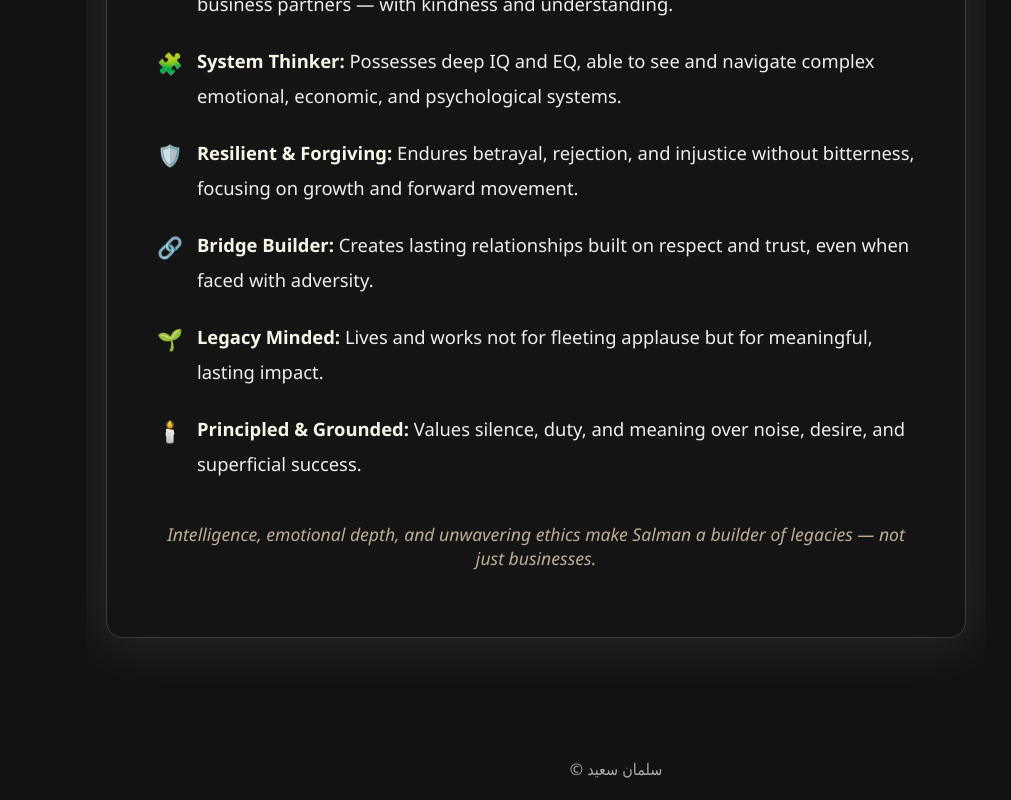
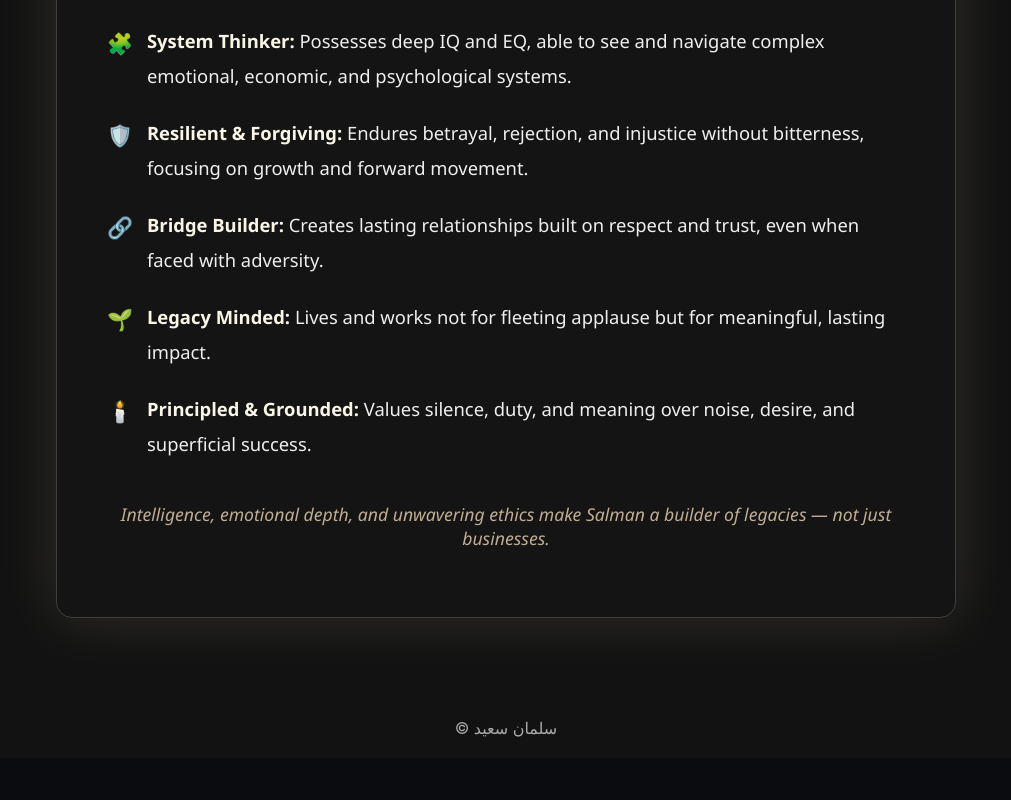
Before and after one commit to algosal/salmansaeed.us, a React (Create React App) app: page /character in a window 1280 px wide. Shown: the part 839-1639 px from the top of the page, without its empty margins (134-1145 px from the left). After the commit the page ends 1597 px from the top, so only its background shows below. Built offline with nearby package versions, Linux system fonts and the light colour scheme.

Commit message:
Centered Components on the Desktop

```diff
--- a/src/components/Character.jsx
+++ b/src/components/Character.jsx
@@ -1,23 +1,24 @@
 import React from "react";
-// import { NavLink } from "react-router-dom";
 import Navbar from "./Navbar";
 
-// === Consistent Styles (matches MeetSalman) ===
-
-const containerStyle = {
+const containerWrapperStyle = {
+  margin: "0 auto",
+  width: 1100,
+  minHeight: "100vh",
   display: "flex",
-  flexDirection: "column", // crucial for vertical layout
-  minHeight: "100vh",
+  flexDirection: "row",
   backgroundColor: "#121212",
   color: "#eee",
   fontFamily: "'Segoe UI', Tahoma, Geneva, Verdana, sans-serif",
+  paddingTop: 80, // to avoid header overlap
 };
 
 const headerStyle = {
   position: "fixed",
   top: 0,
-  left: 220,
-  right: 0,
+  left: "50%",
+  transform: "translateX(-50%)",
+  width: 1100,
   backgroundColor: "#121212",
   color: "#ffcc00",
   borderBottom: "1px solid #333",
@@ -31,14 +32,12 @@ const headerStyle = {
   boxSizing: "border-box",
 };
 
-const contentStyle = {
+const mainContentStyle = {
   flexGrow: 1,
-  padding: "60px 20px",
-  marginLeft: 220,
-  marginTop: 80,
   display: "flex",
   justifyContent: "center",
   alignItems: "center",
+  padding: "40px 20px",
 };
 
 const cardStyle = {
@@ -108,28 +107,23 @@ const footerStyle = {
   textAlign: "center",
   color: "#aaa",
   fontSize: "1rem",
-  // borderTop: "1px solid #333", // removed this line
-  marginLeft: "220px",
+  width: 1100,
+  margin: "40px auto 0",
 };
-
-// === Component ===
 
 const Character = () => {
   return (
-    <div style={containerStyle}>
-      {/* ✅ Mobile Navbar */}
-      <Navbar />
-
-      {/* ✅ Fixed Header */}
+    <div style={{ backgroundColor: "#121212", minHeight: "100vh" }}>
       <header style={headerStyle}>Character</header>
 
-      {/* ✅ Main Content */}
-      <div className="content" style={contentStyle}>
+      <div style={containerWrapperStyle}>
+        <Navbar />
+        <main style={mainContentStyle}>
           <div style={cardStyle}>
             <h1 style={headingStyle}>Character</h1>
             <p style={paragraphIntro}>
-            Salman Saeed’s essence shines through a blend of rare qualities that
-            define who he is beyond titles and achievements:
+              Salman Saeed’s essence shines through a blend of rare qualities
+              that define who he is beyond titles and achievements:
             </p>
             <ul style={listStyle}>
               <li style={listItem}>
@@ -144,8 +138,8 @@ const Character = () => {
                 <span style={emoji}>🎯</span>
                 <span>
                   <span style={qualityTitle}>Focused & Determined:</span> From a
-                young age, set clear goals like building businesses and creating
-                value, far ahead of his peers.
+                  young age, set clear goals like building businesses and
+                  creating value, far ahead of his peers.
                 </span>
               </li>
               <li style={listItem}>
@@ -175,17 +169,17 @@ const Character = () => {
               <li style={listItem}>
                 <span style={emoji}>🧩</span>
                 <span>
-                <span style={qualityTitle}>System Thinker:</span> Possesses deep
-                IQ and EQ, able to see and navigate complex emotional, economic,
-                and psychological systems.
+                  <span style={qualityTitle}>System Thinker:</span> Possesses
+                  deep IQ and EQ, able to see and navigate complex emotional,
+                  economic, and psychological systems.
                 </span>
               </li>
               <li style={listItem}>
                 <span style={emoji}>🛡️</span>
                 <span>
-                <span style={qualityTitle}>Resilient & Forgiving:</span> Endures
-                betrayal, rejection, and injustice without bitterness, focusing
-                on growth and forward movement.
+                  <span style={qualityTitle}>Resilient & Forgiving:</span>{" "}
+                  Endures betrayal, rejection, and injustice without bitterness,
+                  focusing on growth and forward movement.
                 </span>
               </li>
               <li style={listItem}>
@@ -199,16 +193,17 @@ const Character = () => {
               <li style={listItem}>
                 <span style={emoji}>🌱</span>
                 <span>
-                <span style={qualityTitle}>Legacy Minded:</span> Lives and works
-                not for fleeting applause but for meaningful, lasting impact.
+                  <span style={qualityTitle}>Legacy Minded:</span> Lives and
+                  works not for fleeting applause but for meaningful, lasting
+                  impact.
                 </span>
               </li>
               <li style={listItem}>
                 <span style={emoji}>🕯️</span>
                 <span>
-                <span style={qualityTitle}>Principled & Grounded:</span> Values
-                silence, duty, and meaning over noise, desire, and superficial
-                success.
+                  <span style={qualityTitle}>Principled & Grounded:</span>{" "}
+                  Values silence, duty, and meaning over noise, desire, and
+                  superficial success.
                 </span>
               </li>
             </ul>
@@ -217,44 +212,10 @@ const Character = () => {
               builder of legacies — not just businesses.
             </p>
           </div>
+        </main>
       </div>
 
-      {/* ✅ Footer */}
-      <footer className="footer" style={footerStyle}>
-        © سلمان سعید
-      </footer>
-
-      {/* ✅ Responsive overrides */}
-      <style>{`
-        @media (max-width: 768px) {
-          .sidebar {
-            display: none !important;
-          }
-          header {
-            position: fixed !important;
-            top: 50px !important;
-            left: 0 !important;
-            right: 0 !important;
-            width: 100% !important;
-            padding: 15px 20px !important;
-            font-size: 2rem !important;
-            border-bottom: 1px solid #333 !important;
-            z-index: 1500 !important;
-            height: 60px !important;
-            display: flex !important;
-            align-items: center !important;
-            box-sizing: border-box !important;
-          }
-          .content {
-            margin-left: 0 !important;
-            margin-top: 110px !important;
-            padding: 20px 15px !important;
-          }
-          .footer{
-            margin-left: 0 !important;
-          }
-        }
-      `}</style>
+      <footer style={footerStyle}>© سلمان سعید</footer>
     </div>
   );
 };
--- a/src/components/Gallery.jsx
+++ b/src/components/Gallery.jsx
@@ -4,7 +4,6 @@ import Navbar from "./Navbar";
 import salmanImg from "../assets/salman.jpg"; // replace with your actual path
 
 const galleryItems = [
-  // same items you provided...
   {
     src: "https://images.unsplash.com/photo-1504384308090-c894fdcc538d?auto=format&fit=crop&w=400&q=80",
     alt: "FinSln Holdings",
@@ -84,6 +83,7 @@ const galleryItems = [
 
 const Gallery = () => {
   return (
+    <div style={wrapperStyle}>
       <div style={containerStyle}>
         {/* ✅ Mobile Navbar */}
         <Navbar />
@@ -95,7 +95,11 @@ const Gallery = () => {
         <main className="content" style={contentStyle}>
           <div className="gallery-grid" style={galleryGridStyle}>
             {galleryItems.map(({ src, alt, caption }, index) => (
-            <div className="gallery-item" style={galleryItemStyle} key={index}>
+              <div
+                className="gallery-item"
+                style={galleryItemStyle}
+                key={index}
+              >
                 <img
                   src={src}
                   alt={alt}
@@ -138,6 +142,7 @@ const Gallery = () => {
           }
         `}</style>
       </div>
+    </div>
   );
 };
 
@@ -145,12 +150,21 @@ export default Gallery;
 
 // === Consistent Styles ===
 
+const wrapperStyle = {
+  maxWidth: 1200,
+  marginLeft: "auto",
+  marginRight: "auto",
+  minHeight: "100vh",
+  backgroundColor: "#121212",
+  color: "#eee",
+  fontFamily: "'Segoe UI', Tahoma, Geneva, Verdana, sans-serif",
+};
+
 const containerStyle = {
   display: "flex",
   minHeight: "100vh",
-  fontFamily: "'Segoe UI', Tahoma, Geneva, Verdana, sans-serif",
-  backgroundColor: "#121212",
-  color: "#eee",
+  backgroundColor: "inherit",
+  color: "inherit",
 };
 
 const headerStyle = {
```
Lines whose indentation alone changed are shown as unchanged.
